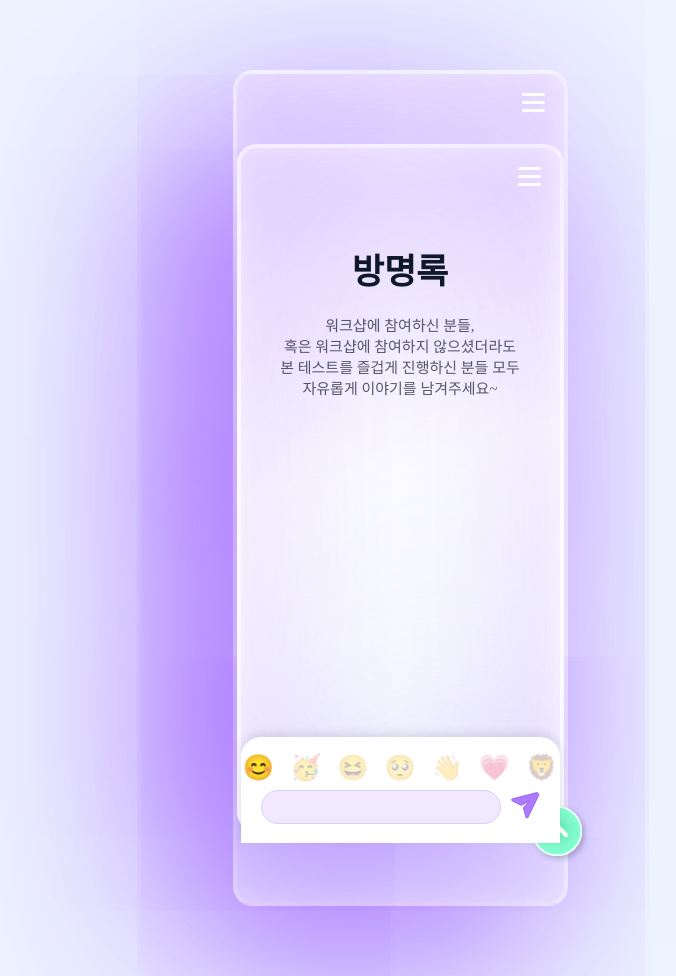
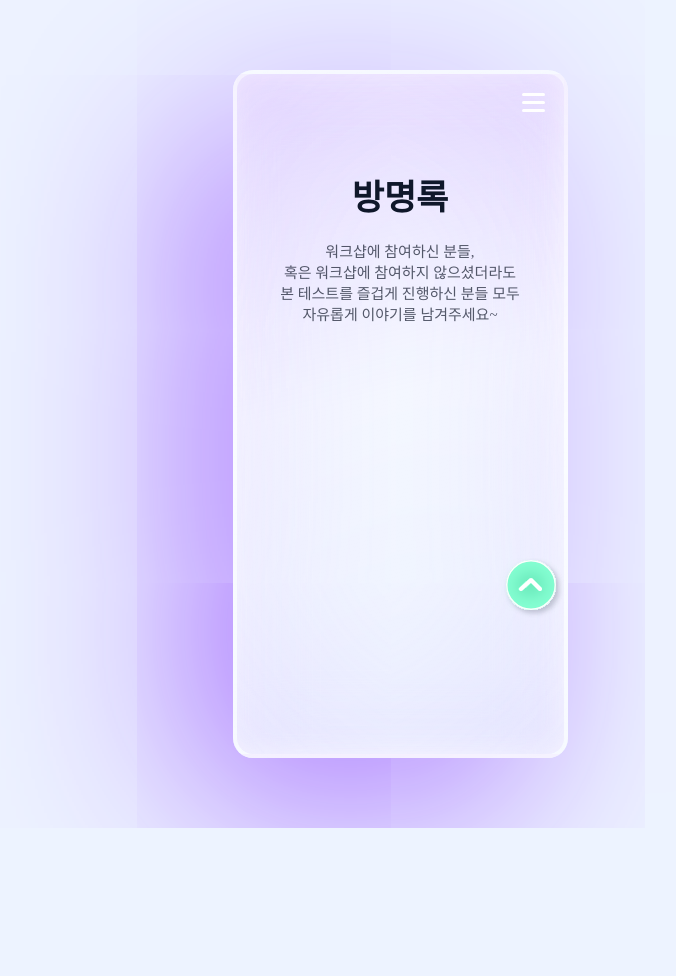
Before and after one commit to LikeLion-11th-SKHU/2023_SKHU_WorkShop, a Django app: template workshop_main/templates/guestbook.html in a window 1280 px wide. Shown: the whole page, without its empty margins (240-916 px from the left). After the commit the page ends 828 px from the top, so only its background shows below. Run offline with Django 4.2, Linux system fonts and the light colour scheme; the template is opened without the code that fills it, so the values that code supplies are empty; some libraries are stand-ins or nearby versions; some web fonts are replaced.

```diff
--- a/workshop_main/static/css/main.css
+++ b/workshop_main/static/css/main.css
@@ -30,7 +30,7 @@ a, button {
 .main_container_nav {
   max-width: 335px;
   min-height: 688px;
-  margin: 70px auto;
+  margin: 70px auto 200px auto;
   background: linear-gradient(
     167deg,
     rgba(231, 217, 255, 0.7) 2.47%,
@@ -251,6 +251,9 @@ a, button {
 }
 
 .aboutBtn {
+  display: flex;
+  align-items: center;
+  justify-content: center;
   height: 46px;
   border-radius: 0px 0px 20px 20px;
   background: rgba(255, 255, 255, 0.6);
@@ -642,6 +645,10 @@ a, button {
 }
 
 /* =======guestbook.html======== */
+.guestbook {
+  position: relative;
+}
+
 .wrap_sub_paragraph {
   margin: 20px 0 16px 0;
 }
@@ -732,15 +739,16 @@ a, button {
 }
 
 .upBtn_container {
-  position: absolute;
-  bottom: -40px;
-  right: -30px;
+  width: 65px;
+  height: 60px;
+  position: fixed;
+  bottom: 20%;
+  right: 0;
 }
 
 .createBar_container {
   position: fixed;
   left: 0;
-  bottom: -15px;
   width: 100%;
   height: 106px;
   border-radius: 20px 20px 0px 0px;
--- a/workshop_main/templates/base.html
+++ b/workshop_main/templates/base.html
@@ -28,7 +28,7 @@
 						<div class="content_menu">
 							<a class="anchor_menu" href="{% url 'main' %}">홈</a>
 							<hr>
-							<a class="anchor_menu" href="#">2023 <br> 소프트웨어공학과 <br> 워크샵</a>
+							<a class="anchor_menu" href="{% url 'introduce' %}">2023 <br> 소프트웨어공학과 <br> 워크샵</a>
 							<hr>
 							<a class="anchor_menu" href="{% url 'guestbook' %}">방명록</a>
 							<hr>
--- a/workshop_main/templates/guestbook.html
+++ b/workshop_main/templates/guestbook.html
@@ -7,26 +7,7 @@
 
 {% block content %}
 <article class="guestbook">
-    <div class="main_container upBtnpos">
-        <nav role="navigation" class="nav_container">
-            <input class="burger-check" type="checkbox" id="burger-check" />
-            <label class="burger-icon" for="burger-check">
-                <span class="burger-sticks"></span>
-            </label>
-            <div class="wrap_menu">
-                <div class="content_menu">
-                    <a class="anchor_menu" href="{% url 'main' %}">홈</a>
-                    <hr>
-                    <a class="anchor_menu" href="{% url 'introduce' %}">2023 <br> 소프트웨어공학과 <br> 워크샵</a>
-                    <hr>
-                    <a class="anchor_menu" href="{% url 'guestbook' %}">방명록</a>
-                    <hr>
-                    <a class="anchor_menu" href="{% url 'introduce' %}">소개</a>
-                </div>
-            </div>
-        </nav> <!-- nav_container-->
-
-        <div class="guestbook_content">
+    <div class="guestbook_content">
             <div class="wrap_sub_headline2">
                 <h2 class="sub_headline2">방명록</h2>
             </div>
@@ -67,7 +48,7 @@
             </div>
         </div>
         <div class="upBtn_container">
-            <a href="#guestbookHead">
+            <a href="#guestbookHead" style="display: block; width: 100%; height: 100%;">
                 <svg xmlns="http://www.w3.org/2000/svg" width="65" height="60" viewBox="0 0 65 60" fill="none">
                     <g filter="url(#filter0_d_124_84)">
                       <circle cx="32" cy="27" r="25" fill="#86FFD3"/>
@@ -101,50 +82,5 @@
                   </svg>
             </a>
         </div>
-
-        <div class="createBar_container">
-            <form method="POST" enctype="multipart/form-data">
-                {% csrf_token %}
-                <div class="emoji_selectBar">
-                    <div class="emojiBtn">
-                        <input type="radio" name="emoji" value="happy" required id="id_emoji_0" checked />
-                        <label class="emoji_lbl" for="id_emoji_0">😊</label>
-                    </div>
-                    <div class="emojiBtn">
-                        <input type="radio" name="emoji" value="congrats" required id="id_emoji_1" />
-                        <label class="emoji_lbl" for="id_emoji_1">🥳</label>
-                    </div>
-                    <div class="emojiBtn">
-                        <input type="radio" name="emoji" value="wink" required id="id_emoji_2" />
-                        <label class="emoji_lbl" for="id_emoji_2">😆</label>
-                    </div>
-                    <div class="emojiBtn">
-                        <input type="radio" name="emoji" value="pien" required id="id_emoji_3" />
-                        <label class="emoji_lbl" for="id_emoji_3">🥺</label>
-                    </div>
-                    <div class="emojiBtn">
-                        <input type="radio" name="emoji" value="hi" required id="id_emoji_4" />
-                        <label class="emoji_lbl" for="id_emoji_4">👋</label>
-                    </div>
-                    <div class="emojiBtn">
-                        <input type="radio" name="emoji" value="heart" required id="id_emoji_5" />
-                        <label class="emoji_lbl" for="id_emoji_5">💗</label>
-                    </div>
-                    <div class="emojiBtn">
-                        <input type="radio" name="emoji" value="lion" required id="id_emoji_6" />
-                        <label class="emoji_lbl" for="id_emoji_6">🦁</label>
-                    </div>
-                </div>
-                <div class="message_inputBar">
-                    <input type="text" name="comment" maxlength="30" required id="id_comment" class="msgInput" />
-                    <button type="submit" class="msgSubmitBtn">
-                        <svg xmlns="http://www.w3.org/2000/svg" width="29" height="27" viewBox="0 0 29 27" fill="none">
-                            <path d="M1.35363 6.95044L25.266 0.71056C26.9195 0.279084 28.3175 1.98596 27.5688 3.52206L16.8287 25.5561C16.423 26.3884 15.2017 26.27 14.9635 25.3753L12.3619 15.6031L18.7169 8.6485L10.3552 13.373L1.16184 8.81393C0.333191 8.403 0.458651 7.18398 1.35363 6.95044Z" fill="#AC79FF" stroke="#9561E9" stroke-linejoin="round"/>
-                          </svg>
-                    </button>
-                </div>
-            </form>
-        </div>
-    </div> <!-- main_container -->
 </article>
 {% endblock %}
--- a/workshop_main/templates/main.html
+++ b/workshop_main/templates/main.html
@@ -19,9 +19,9 @@
 		<div class="about_workshop">
 			<p>본 테스트는 2023 성공회대학교<br> 소프트웨어공학과 워크샵 팀 빌딩을<br>위해 만들어진 테스트입니다.</p>
 		</div>
-		<button class="aboutBtn" type="button" onclick="about()">
+		<a class="aboutBtn" href="{% url 'introduce' %}">
 			<span>워크샵 더 알아보기 →</span>
-		</button>
+		</a>
 	</div>
 </div>
 
```
Also changed, not shown: workshop_prj/settings.py (+5 -4 lines).
